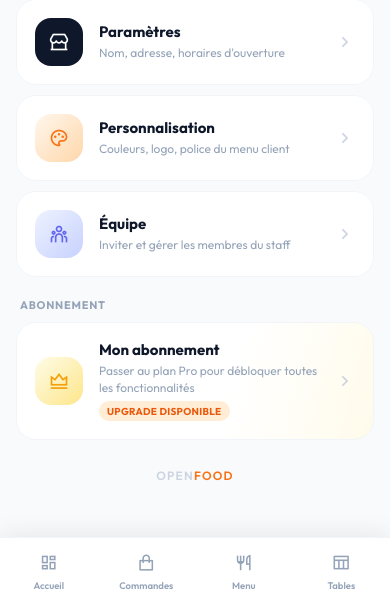
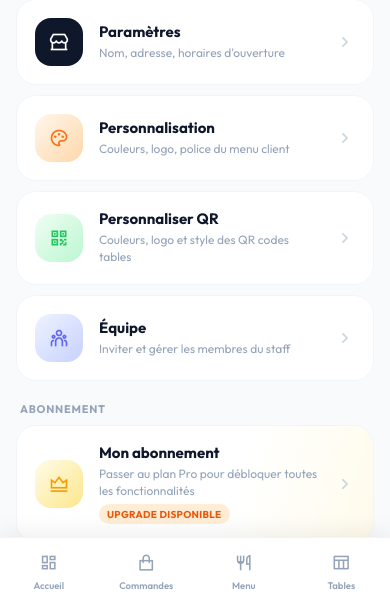
Before and after one commit to Asip90/openfood2.0, a Django app: template templates/admin_user/settings_hub.html in a window 390 px wide. Shown: the part 242-844 px from the top of the page. Run offline with Django 5.2, Linux system fonts and the light colour scheme; the template is opened without the code that fills it: most values are stand-ins (such as "Sample title", 1, 10 or a date in 2020); grey boxes marked "Sample" are stand-in pictures; data that the repository does not hold is empty; parts of the project's set-up code (start-up, migrations or seed data) failed here and were passed over; some libraries are stand-ins or nearby versions.

Commit message:
feat: add QR settings card to mobile settings hub

```diff
--- a/templates/admin_user/settings_hub.html
+++ b/templates/admin_user/settings_hub.html
@@ -17,6 +17,7 @@
   .hub-card:nth-child(2) { animation-delay: 0.10s; }
   .hub-card:nth-child(3) { animation-delay: 0.16s; }
   .hub-card:nth-child(4) { animation-delay: 0.22s; }
+  .hub-card:nth-child(5) { animation-delay: 0.28s; }
 
   @keyframes fadeSlideDown {
     from { opacity: 0; transform: translateY(-10px); }
@@ -252,6 +253,20 @@
         </a>
       </div>
 
+      <!-- QR Code -->
+      <div class="hub-card">
+        <a href="{% url 'qr_settings' %}" class="hub-card-inner">
+          <div class="hub-icon" style="background: linear-gradient(135deg, #f0fdf4, #bbf7d0);">
+            <i class="ri-qr-code-line text-green-500"></i>
+          </div>
+          <div class="hub-text">
+            <p class="hub-title">Personnaliser QR</p>
+            <p class="hub-desc">Couleurs, logo et style des QR codes tables</p>
+          </div>
+          <i class="ri-arrow-right-s-line hub-arrow"></i>
+        </a>
+      </div>
+
       <!-- Équipe -->
       <div class="hub-card">
         <a href="{% url 'staff_list' %}" class="hub-card-inner">
@@ -300,7 +315,7 @@
   <!-- ── Version / info ── -->
   <div class="text-center pt-2 pb-6">
     <p class="text-xs text-slate-300 font-semibold tracking-widest uppercase">
-      Open<span class="text-primary">Food</span>
+      <span class="notranslate">Open<span class="text-primary">Food</span></span>
     </p>
   </div>
 
```
